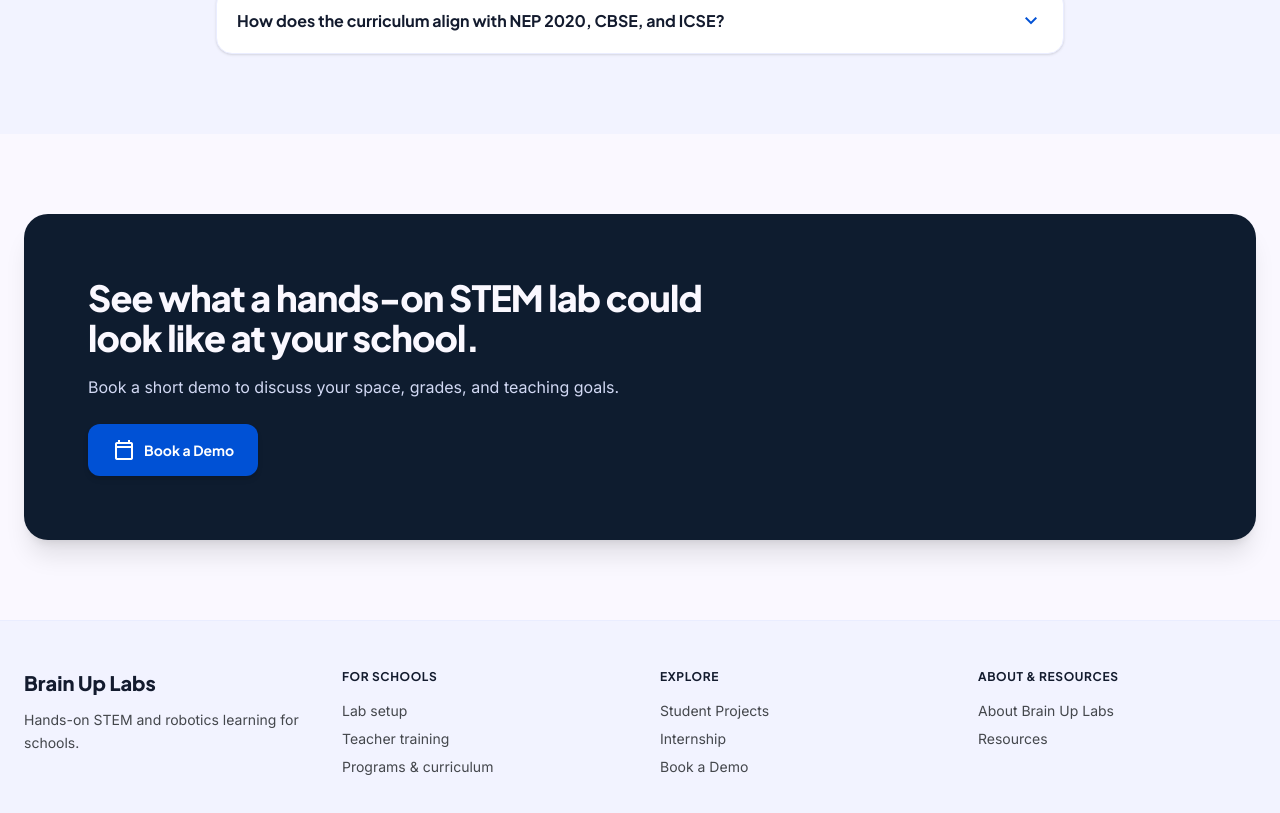
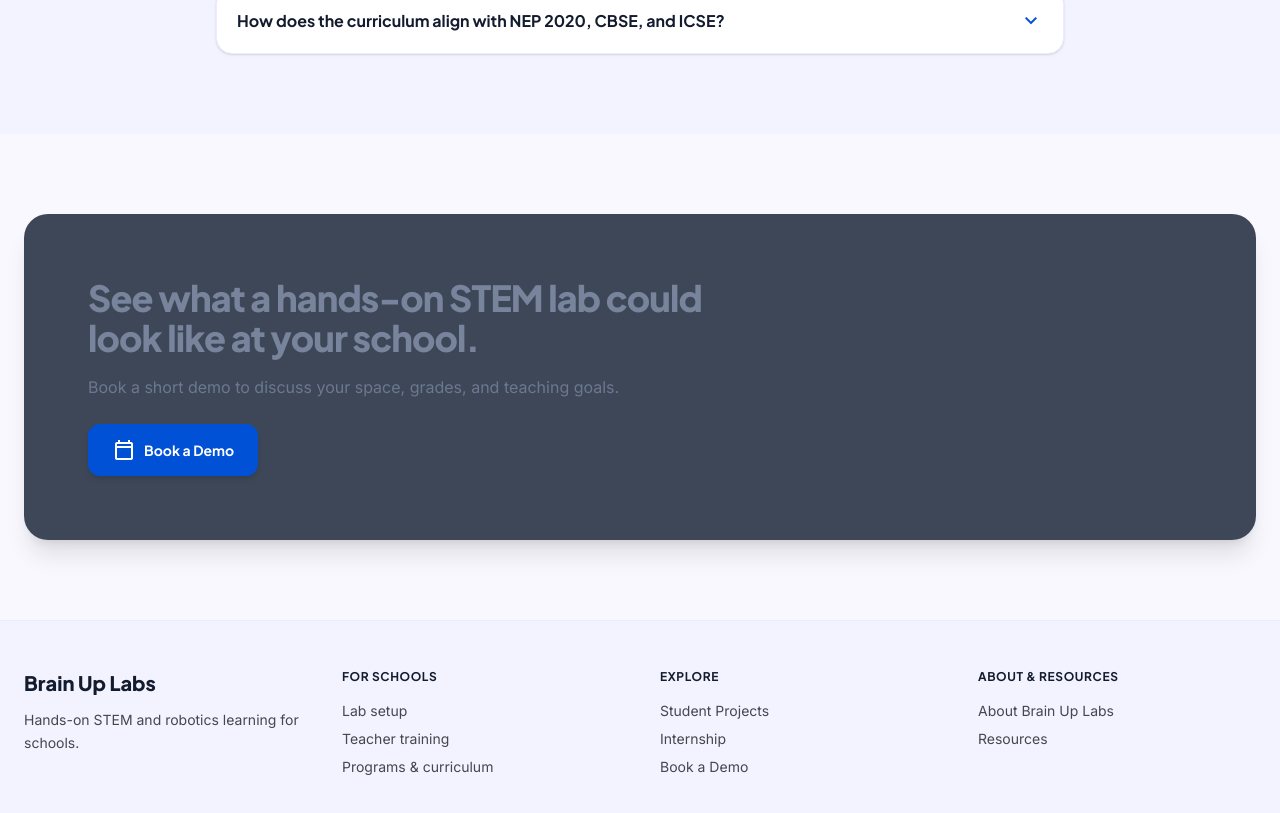
Before and after one commit to BRAINUPLABS/website-2.0, a React (Vite) app: page / in a window 1280 px wide. Shown: the part 2120-2933 px from the top of the page. Built offline with nearby package versions, Linux system fonts and the light colour scheme.

Commit message:
changes in colors of text and background in finalCtaSectionprops

```diff
--- a/src/pages/HomePage/FinalCtaSection.tsx
+++ b/src/pages/HomePage/FinalCtaSection.tsx
@@ -9,10 +9,10 @@ export function FinalCtaSection({ onNavigate }: FinalCtaSectionProps) {
   return (
     <section className="w-full py-20 bg-surface">
       <div className="max-w-7xl mx-auto px-4 sm:px-6">
-        <div className="rounded-3xl bg-primary-container p-8 text-surface-bright shadow-xl lg:p-16">
+        <div className="rounded-3xl bg-primary-container/80 p-8 text-on-primary-container shadow-xl lg:p-16">
           <div className="max-w-2xl">
-            <h2 className="font-display text-3xl font-extrabold tracking-tight sm:text-4xl">See what a hands-on STEM lab could look like at your school.</h2>
-            <p className="mt-4 text-base leading-relaxed text-surface-dim">Book a short demo to discuss your space, grades, and teaching goals.</p>
+            <h2 className="font-display text-3xl font-extrabold tracking-tight text-on-primary-container sm:text-4xl">See what a hands-on STEM lab could look like at your school.</h2>
+            <p className="mt-4 text-base leading-relaxed text-on-primary-container/80">Book a short demo to discuss your space, grades, and teaching goals.</p>
             <button onClick={() => onNavigate('book-a-demo')} className="mt-6 inline-flex items-center gap-2 rounded-xl bg-secondary px-6 py-3.5 font-display text-sm font-bold text-on-secondary shadow-md transition-colors hover:bg-secondary-container">
               <span className="material-symbols-outlined text-[20px]">calendar_today</span><span>Book a Demo</span>
             </button>
```
